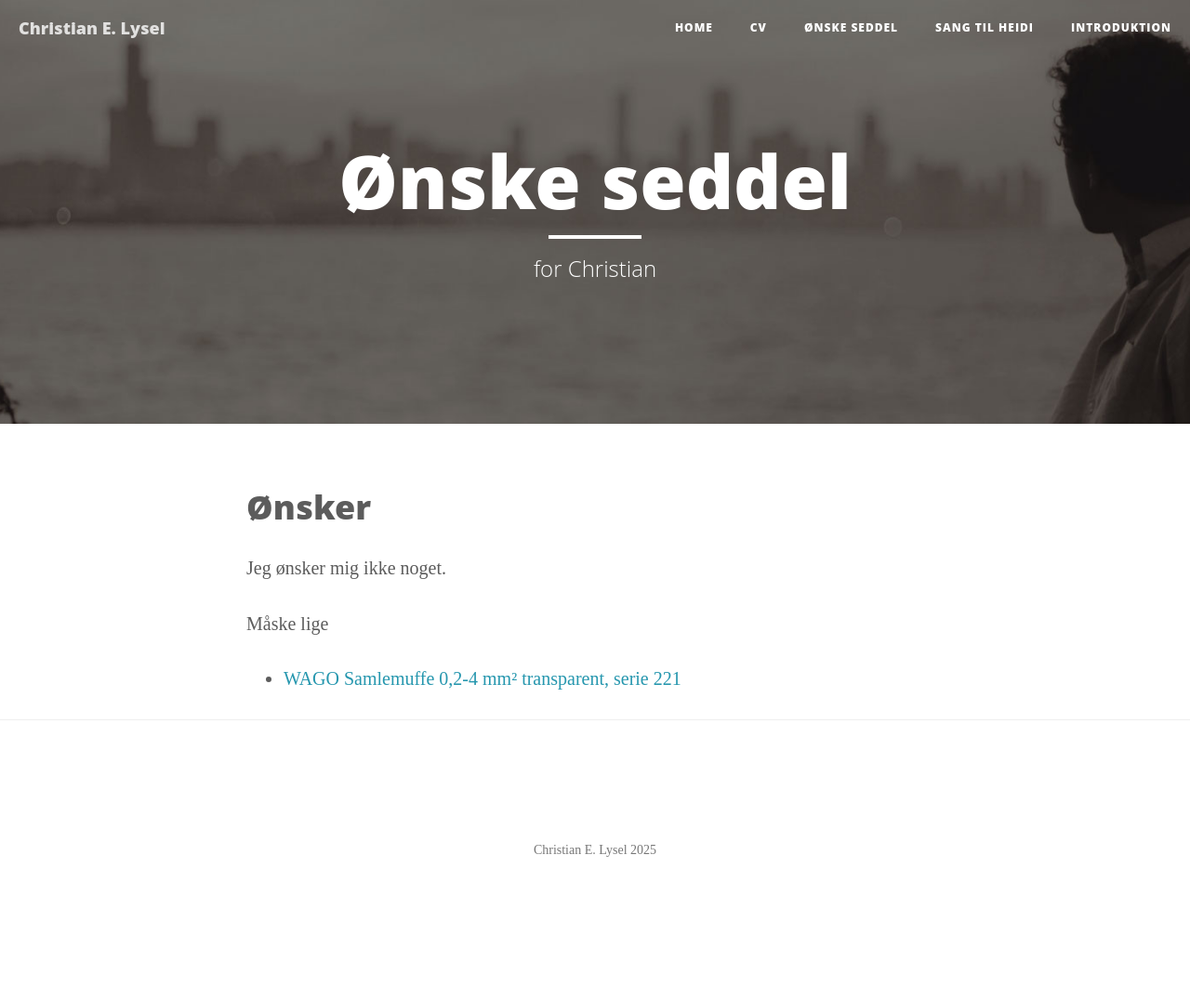
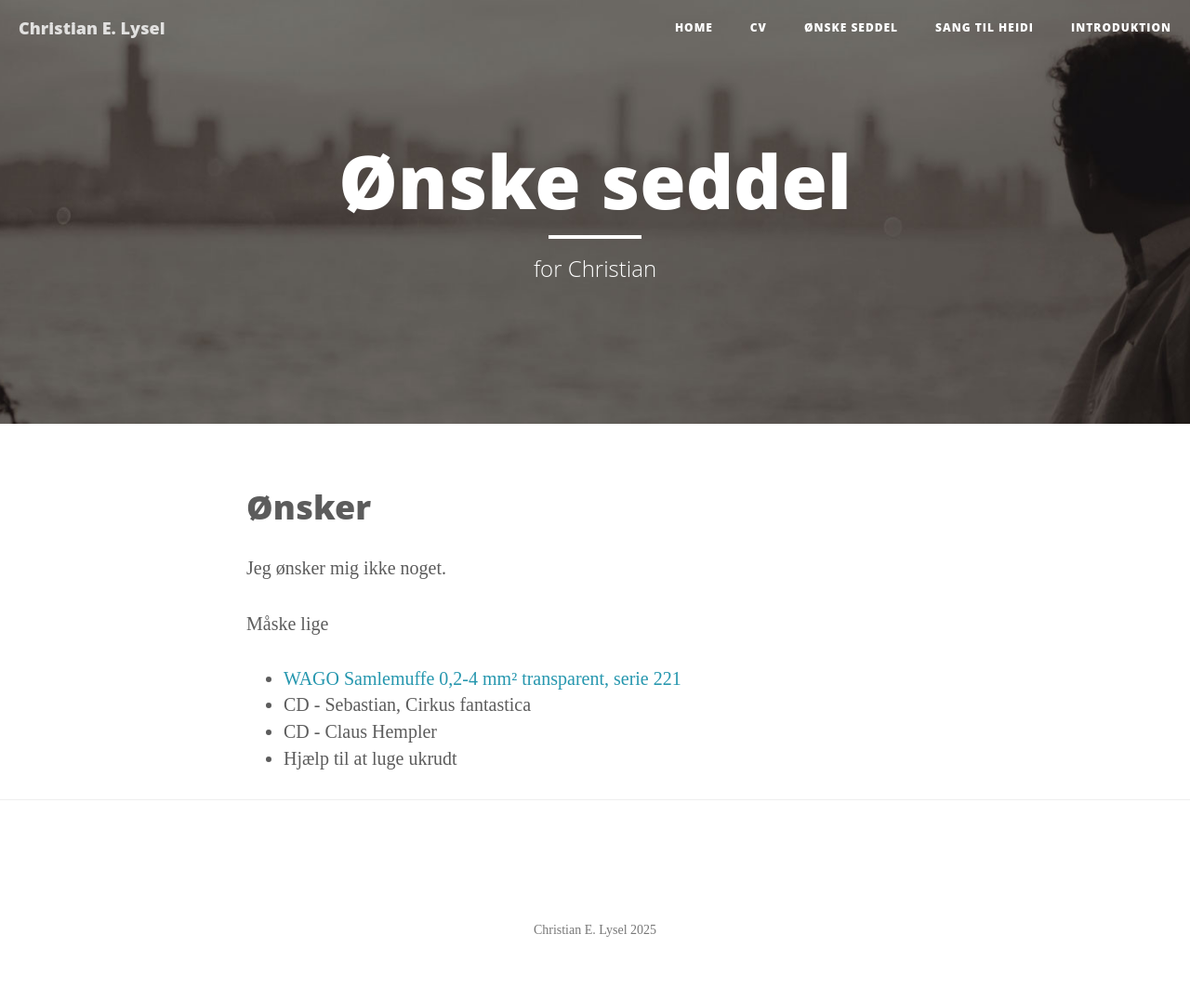
Before and after one commit to clysel/christian.lysel.net, a Jekyll site: the page built from gave.markdown, in a window 1280 px wide. Shown: the whole page at 93% size. Built offline with Jekyll 4.4.1, drawn with Linux system fonts in a browser that asks for light colours; before the commit the page ends 990 px from its top, so only the background shows below that.

Commit message:
Update gave.markdown
lidt flere gaver

```diff
--- a/gave.markdown
+++ b/gave.markdown
@@ -11,3 +11,6 @@ Jeg ønsker mig ikke noget.
 Måske lige
 
  * [WAGO Samlemuffe 0,2-4 mm² transparent, serie 221](https://www.wattoo.dk/inline-fjedersmalemuffe-4mm2-7821113195)
+ * CD - Sebastian, Cirkus fantastica
+ * CD - Claus Hempler
+ * Hjælp til at luge ukrudt
```
